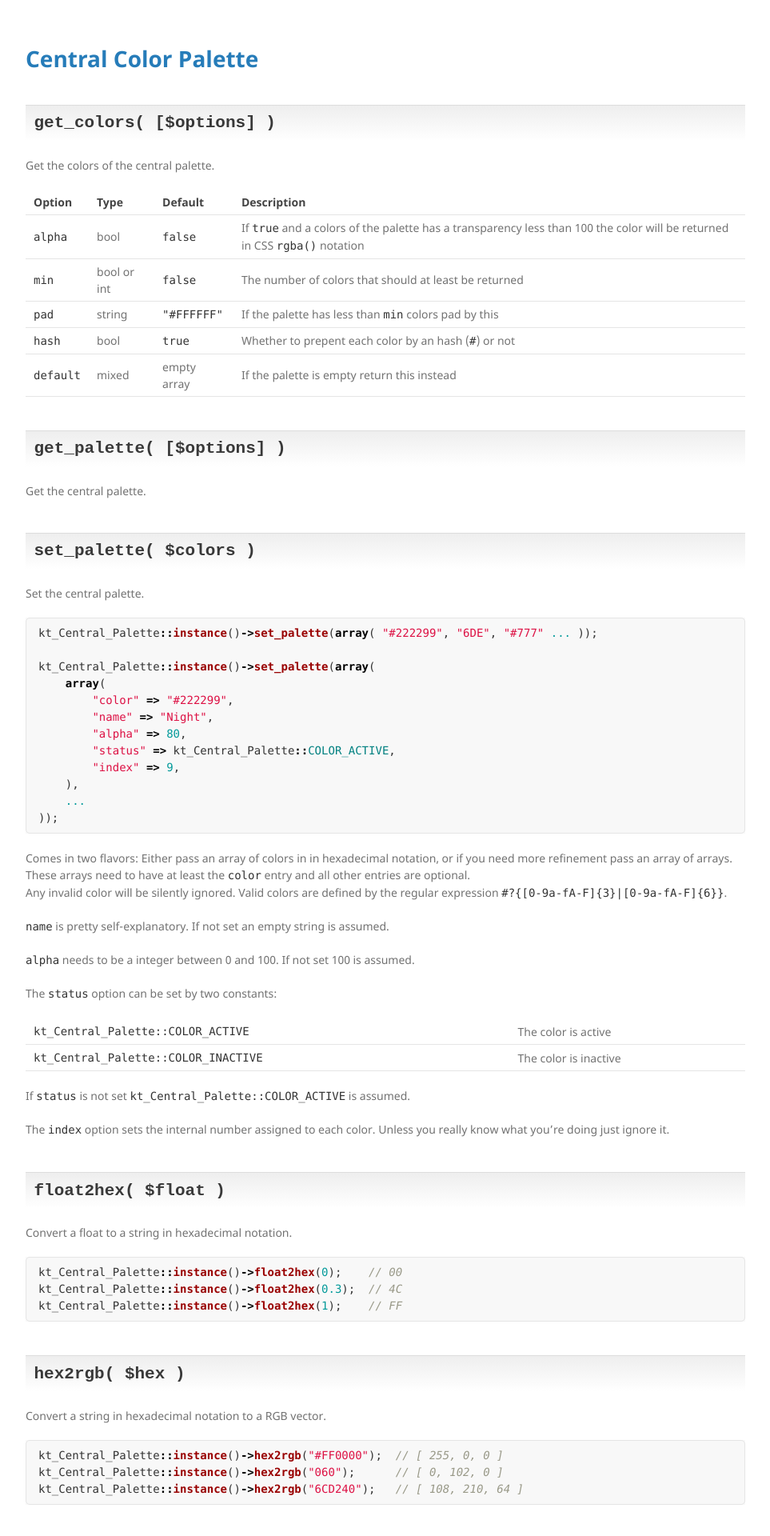
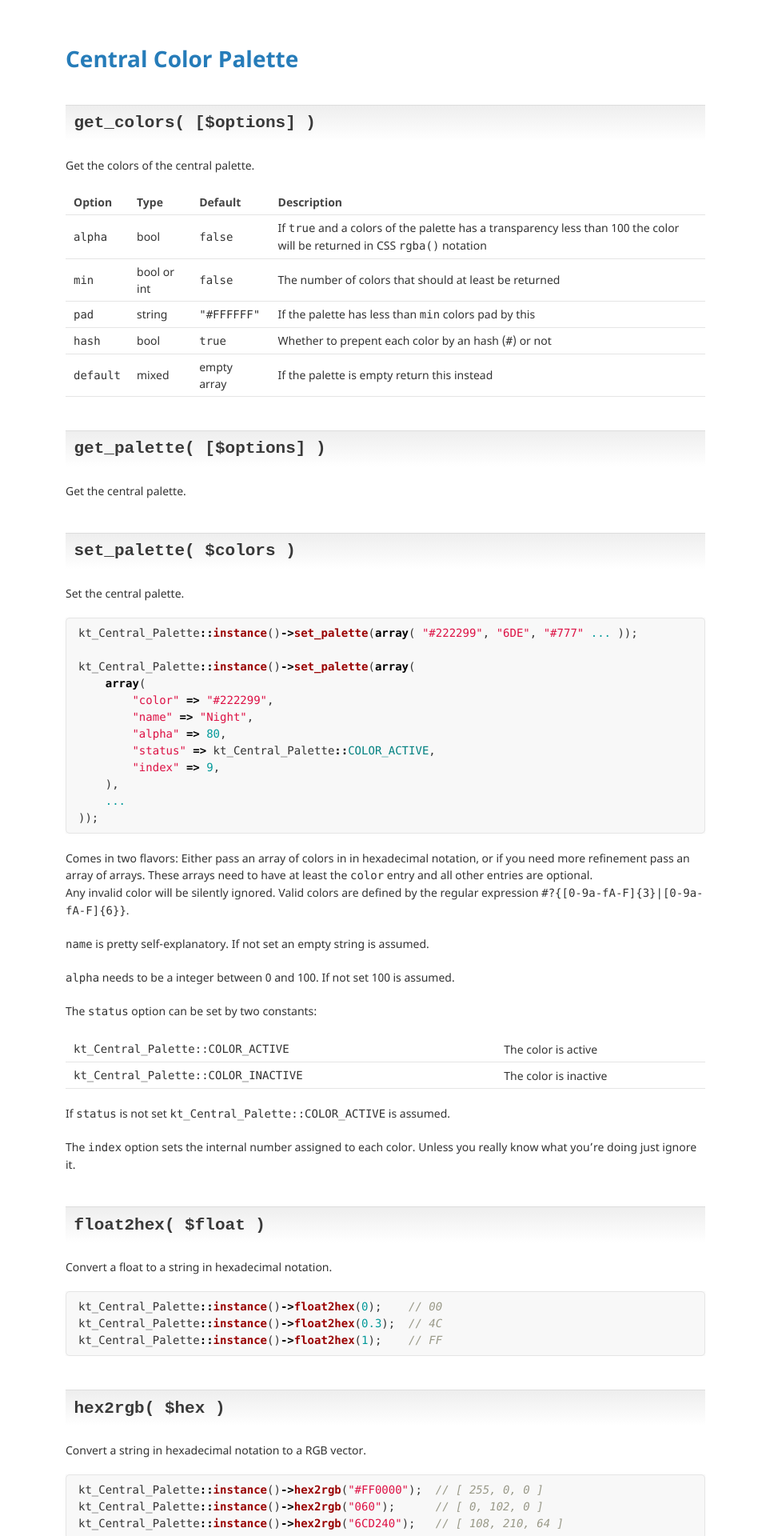
Before and after one commit to kungtiger/central-color-palette, a Jekyll site: the page built from index.md, in a window 1280 px wide. Shown: the top 1920 px of the page at 80% size, without its empty margins (158-1121 px from the left). Built offline with Jekyll 4.4.1, drawn with Linux system fonts in a browser that asks for light colours; our own code applies the rules of GitHub Pages for plain Markdown files.

```diff
--- a/_layouts/default.html
+++ b/_layouts/default.html
@@ -11,14 +11,10 @@
     <![endif]-->
   </head>
   <body>
-    <div class="wrapper">
-      <section>
-        <h1><a href="{{ "/" | absolute_url }}">{{ site.title }}</a></h1>
-
+    <main>
+      <h1><a href="{{ "/" | absolute_url }}">{{ site.title }}</a></h1>
       {{ content }}
-
-      </section>
-    </div>
+    </main>
     <script src="{{ "/assets/js/scale.fix.js" | relative_url }}"></script>
   </body>
 </html>
--- a/_sass/jekyll-theme-minimal.scss
+++ b/_sass/jekyll-theme-minimal.scss
@@ -3,27 +3,27 @@
 
 body {
     background-color: #fff;
-    padding:50px;
+    padding: 50px;
     font: 14px/1.5 "Noto Sans", "Helvetica Neue", Helvetica, Arial, sans-serif;
-    color:#727272;
-    font-weight:400;
+    color: #333;
+    font-weight: 400;
 }
 
 h1, h2, h3, h4, h5, h6 {
-    color:#222;
-    margin:0 0 20px;
+    color: #222;
+    margin: 0 0 20px;
 }
 
 p, ul, ol, table, pre, dl {
-    margin:0 0 20px;
+    margin: 0 0 20px;
 }
 
 h1, h2, h3 {
-    line-height:1.1;
+    line-height: 1.1;
 }
 
 h1 {
-    font-size:28px;
+    font-size: 2em;
 }
 
 h2 {
@@ -43,38 +43,36 @@
 a {
     color:#267CB9;
     text-decoration:none;
-}
-
-a:hover, a:focus {
+    &:hover, &:focus {
         color:#069;
         font-weight: bold;
     }
-
-a small {
-    font-size:11px;
+    small {
+        font-size: .8em;
         color:#777;
         margin-top:-0.3em;
         display:block;
     }
-
-a:hover small {
+    &:hover small {
         color:#777;
     }
+}
 
-.wrapper {
-    width: 900px;
+main {
+    width: 800px;
     margin: 0 auto;
+    padding-bottom: 50px;
 }
 
 blockquote {
     border-left:1px solid #e5e5e5;
     margin:0;
     padding:0 0 0 20px;
-    font-style:italic;
+    font-style: italic;
 }
 
 code, pre {
-    font-family:Monaco, Bitstream Vera Sans Mono, Lucida Console, Terminal, Consolas, Liberation Mono, DejaVu Sans Mono, Courier New, monospace;
+    font-family: Monaco, Bitstream Vera Sans Mono, Lucida Console, Terminal, Consolas, Liberation Mono, DejaVu Sans Mono, Courier New, monospace;
     color:#333;
 }
 
@@ -99,7 +97,7 @@
 
 dt {
     color:#444;
-    font-weight:700;
+    font-weight: 700;
 }
 
 th {
@@ -112,16 +110,11 @@
 
 strong {
     color:#222;
-    font-weight:700;
-}
-
-section {
-    width: 900px;
-    padding-bottom: 50px;
+    font-weight: 700;
 }
 
 small {
-    font-size:11px;
+    font-size: .8em;
 }
 
 hr {
@@ -132,47 +125,17 @@
 }
 
 @media print, screen and (max-width: 960px) {
-
-    div.wrapper {
-        width:auto;
-        margin:0;
-    }
-
-    section {
-        float:none;
-        position:static;
-        width:auto;
-    }
-
-    section {
+    main {
         border:1px solid #e5e5e5;
         border-width:1px 0;
         padding:20px 0;
         margin:0 0 20px;
-    }
-
-    header a small {
-        display:inline;
-    }
-
-    header ul {
-        position:absolute;
-        right:50px;
-        top:52px;
     }
 }
 
 @media print, screen and (max-width: 720px) {
     body {
         word-wrap:break-word;
-    }
-
-    header {
-        padding:0;
-    }
-
-    header ul, header p.view {
-        position:static;
     }
 
     pre, code {
@@ -189,7 +152,7 @@
 @media print {
     body {
         padding:0.4in;
-        font-size:12pt;
+        font-size: 12pt;
         color:#444;
     }
 }
```
Lines whose indentation alone changed are shown as unchanged.
